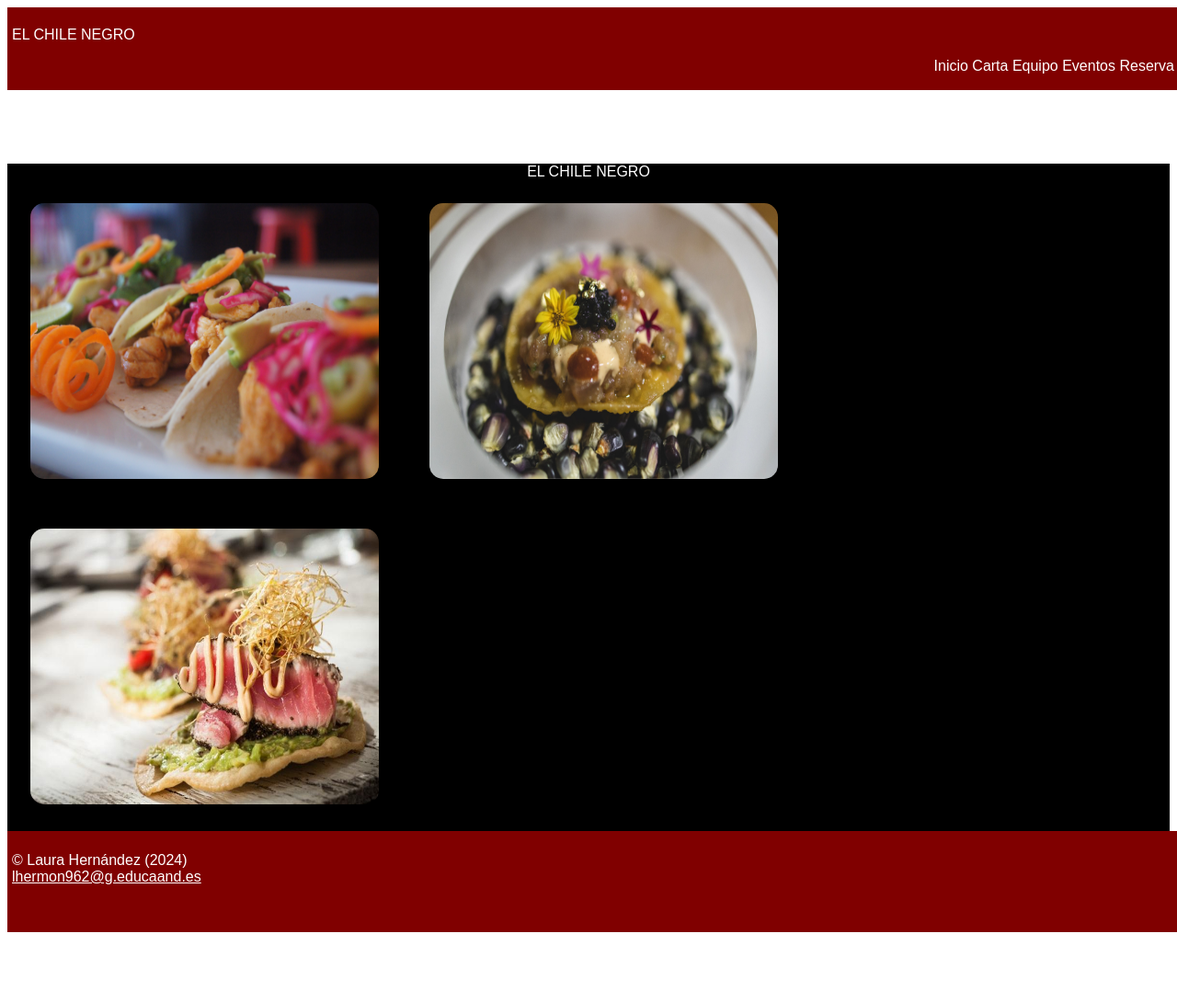
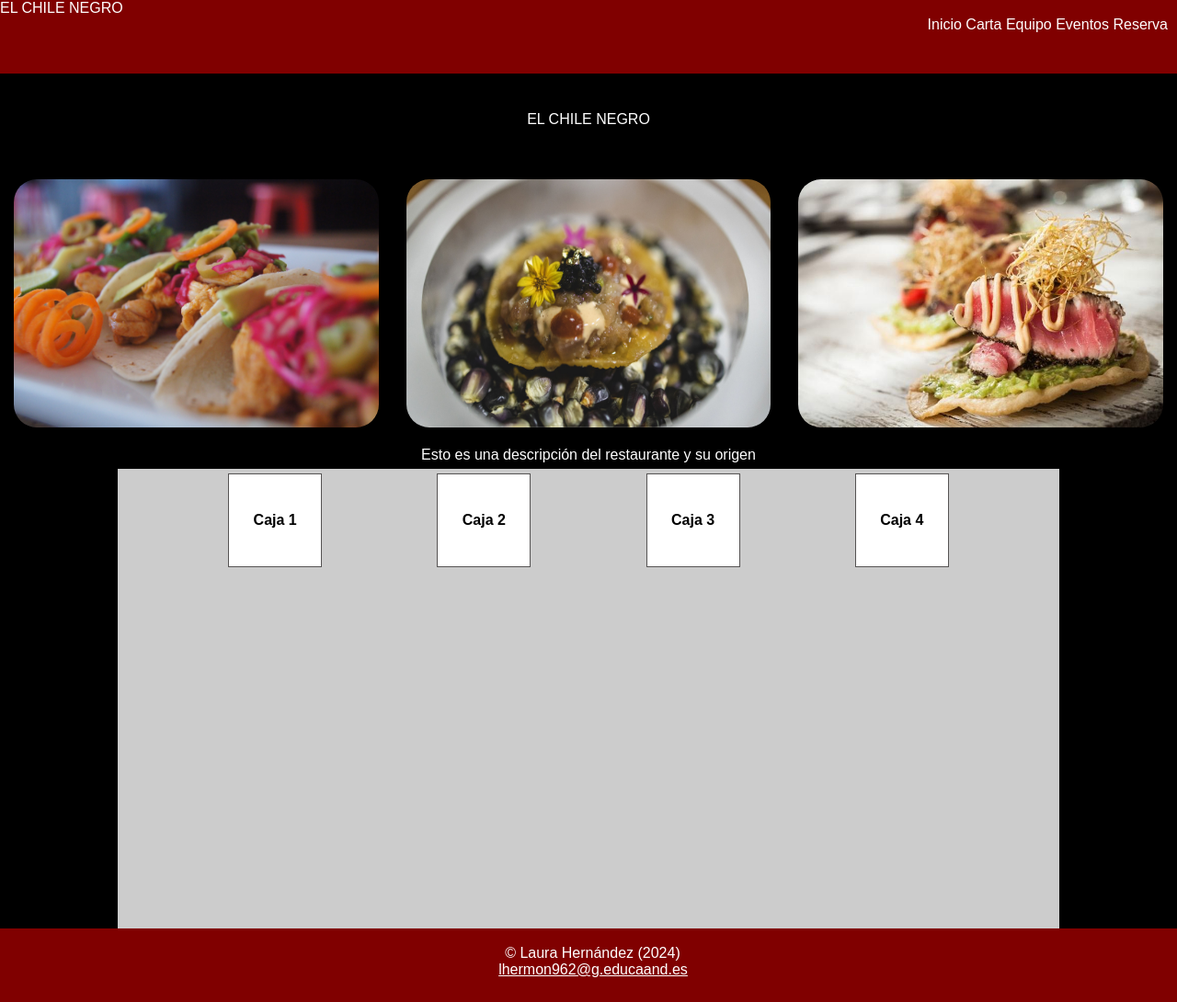
Before and after one commit to lauhzm/Lenguaje-de-marcas, a plain HTML site: page PÁGINA WEB PROYECTO FINAL/vista1.html in a window 1280 px wide. Shown: the whole page at 92% size. Before the commit the page ends 1022 px from the top, so only its background shows below. Drawn offline with Linux system fonts and the light colour scheme.

Commit message:
clase flex

```diff
--- /dev/null
+++ b/PÁGINA WEB PROYECTO FINAL/diseño.css
@@ -0,0 +1,97 @@
+* {
+    margin: 0;
+}
+
+header, footer {
+    background-color: maroon;
+    font-family: Arial, Helvetica, sans-serif;
+    color: white;
+}
+
+#titulo {
+    text-align: left;
+}
+
+#menu {
+    text-align: right;
+    padding-right: 10px;
+}
+
+#descripcion {
+    line-height: 30px;
+    text-align: center;
+}
+
+main {
+    background-color: black;
+    font-family: Arial, Helvetica, sans-serif;
+    color: white;
+}
+
+#foco1 {
+    text-align: center;
+    line-height: 100px;
+}
+
+img {
+    float: left;
+    width: 33.33%;
+    height: 300px;
+    border-radius: 40px;
+    padding: 15px ;
+    box-sizing: border-box ; /*la anchura total es contenido + padding, incluye el padding*/
+}
+
+header {
+    position: relative;
+    top: 0px;
+    left: 0px;
+    width: 100%;
+    height: 80px;
+}
+
+footer {
+    position: relative;
+    bottom: 0px;
+    left: 0px;
+    width: 100%;
+    height: 80px;
+}
+
+#texto_footer {
+    text-align: center;
+}
+
+#texto_footer a{
+    padding-left: 10px;
+	color:white;
+}
+
+#texto_footer a:hover{
+	color:greenyellow;
+}
+
+.flex-container {
+    background-color: #ccc;
+    width: 80%;
+    height: 500px;
+    margin: 0 auto;
+    display: flex;
+    flex-direction: row;
+    flex-wrap: wrap; /*por defecto es no wrap*/
+    /*flex-flow es un atajo*/
+    justify-content: space-evenly;
+    align-items: flex-start; /*controla cómo afecta la altura del contenedor a la de los items, por defecto es stretch*/
+}
+
+.item {
+    border: 1px solid rgb(85, 83, 83);
+    background-color: white;
+    color: black;
+    font-weight: bold;
+    width: 100px;
+    text-align: center;
+    line-height: 100px;
+    margin: 5px;
+    overflow: hidden; /*por defecto es visible*/
+}
--- a/PÁGINA WEB/vista1.html
+++ b/PÁGINA WEB PROYECTO FINAL/vista1.html
@@ -13,7 +13,7 @@
 
         <p id="titulo">EL CHILE NEGRO</p>
 
-        <p id="menu">Inicio Carta Equipo Eventos Reserva </p>
+        <p id="menu">Inicio Carta Equipo Eventos Reserva</p>
 
     </header>
 
@@ -21,16 +21,33 @@
 
         <section id="foco1">EL CHILE NEGRO</section>
 
-        <div id="imagenes">
+        <div>
             <img src="plato1.jpg" alt="comida 1">
             <img src="plato2.png" alt="comida 2">
             <img src="plato3.jpeg" alt="comida 3">
         </div>
 
+        <section id="descripcion">Esto es una descripción del restaurante y su origen</section>
+
+        <section class="flex-container">
+            <div class="item">
+                Caja 1
+            </div>
+            <div class="item">
+                Caja 2
+            </div>
+            <div class="item">
+                Caja 3
+            </div>
+            <div class="item">
+                Caja 4
+            </div>
+        </section>
+
     </main>
 
     <footer>
-        <div id="texto_footer"><br>&#169; Laura Hernández (2024)<br>
+        <div id="texto_footer"><br>&nbsp; &#169; Laura Hernández (2024)<br>
         <a href="mailto:lhermon962@g.educaand.es">lhermon962@g.educaand.es</a>
         </div>
     </footer>
--- a/PÁGINA WEB/diseño.css
+++ /dev/null
@@ -1,61 +0,0 @@
-body {
-    overflow-x: hidden;
-}
-
-header, footer {
-    background-color: maroon;
-    font-family: Arial, Helvetica, sans-serif;
-    color: white;
-    padding: 5px;
-}
-
-#titulo {
-    text-align: left;
-}
-
-#menu {
-    text-align: right;
-}
-
-main {
-    background-color: black;
-    font-family: Arial, Helvetica, sans-serif;
-    color: white;
-    margin-top: 80px;
-}
-
-#foco1 {
-    text-align: center;
-}
-
-img {
-    width: 30%;
-    height: 300px;
-    border-radius: 40px;
-    padding: 25px;
-
-}
-
-header {
-    position: relative;
-    top: 0px;
-    left: 0px;
-    width: 100%;
-    height: 80px;
-}
-
-footer {
-    position: relative;
-    bottom: 0px;
-    left: 0px;
-    width: 100%;
-    height: 100px;
-}
-
-#texto_footer a{
-	color:white;
-}
-
-#texto_footer a:hover{
-	color:greenyellow;
-}
```
Also changed, not shown: PÁGINA WEB PROYECTO FINAL/plato1.jpg (renamed from PÁGINA WEB/plato1.jpg), PÁGINA WEB PROYECTO FINAL/plato2.png (renamed from PÁGINA WEB/plato2.png), PÁGINA WEB PROYECTO FINAL/plato3.jpeg (renamed from PÁGINA WEB/plato3.jpeg), 1 other file.
